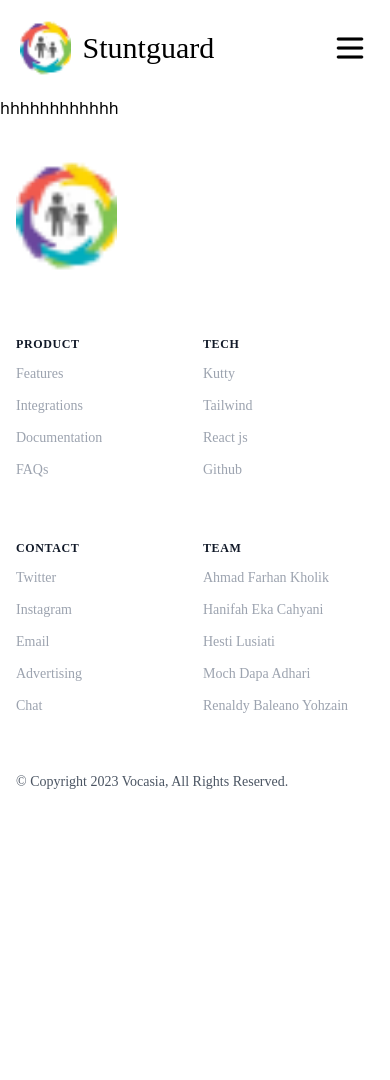
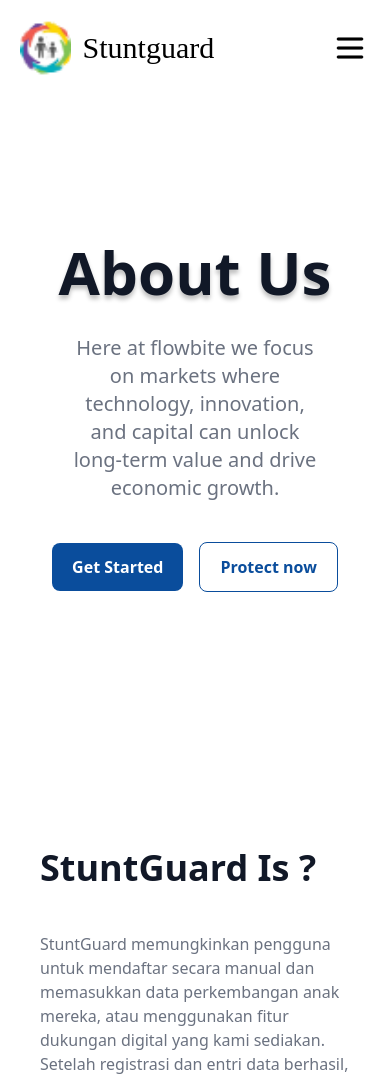
Before and after one commit to RenaldyBY/Stunting, a React (Vite) app: page /about in a window 390 px wide. Shown: the top 1080 px of the page. Before the commit the page ends 872 px from the top, so only its background shows below. Built offline with nearby package versions, Linux system fonts and the light colour scheme.

Commit message:
Update index.jsx

```diff
--- a/src/pages/aboutpages/index.jsx
+++ b/src/pages/aboutpages/index.jsx
@@ -1,11 +1,121 @@
-import React from "react";
+const About = () => {
+    const team = [
+      {
+        nama: "Ahmad Farhan Kholik",
+        role: "Orthodontist",
+        image:
+          "https://greatnusa.com/wp-content/uploads/2023/05/Contoh-profesionalisme-1200x900.webp",
+      },
+      {
+        nama: "Hanifah Eka Cahyani",
+        role: "Frontend Developer",
+        image:
+          "https://greatnusa.com/wp-content/uploads/2023/05/Contoh-profesionalisme-1200x900.webp",
+      },
+      {
+        nama: "Hesti Lusita",
+        role: "Backend Developer",
+        image:
+          "https://greatnusa.com/wp-content/uploads/2023/05/Contoh-profesionalisme-1200x900.webp",
+      },
+      {
+        nama: "Moch Dapa Adhari",
+        role: "Orthodontist",
+        image:
+          "https://greatnusa.com/wp-content/uploads/2023/05/Contoh-profesionalisme-1200x900.webp",
+      },
+      {
+        nama: "Renaldy Baleano Yohzain",
+        role: "Orthodontist",
+        image:
+          "https://greatnusa.com/wp-content/uploads/2023/05/Contoh-profesionalisme-1200x900.webp",
+      },
+    ];
 
-const index = () => {
-  return (
-    <div>
-      <h1>hhhhhhhhhhhh</h1>
-    </div>
-  );
-};
+    const aboutDesc = [
+      "StuntGuard memungkinkan pengguna untuk mendaftar secara manual dan memasukkan data perkembangan anak mereka, atau menggunakan fitur    dukungan digital yang kami sediakan. Setelah registrasi dan entri data berhasil, setiap pengguna akan memiliki akses ke riwayat    kesehatan anak mereka di platform.",
+      "Platform ini bertujuan untuk memungkinkan organisasi layanan kesehatan mengakses dan menganalisis data kesehatan anak secara    komprehensif dengan mudah. Para profesional layanan kesehatan dapat dengan cepat meninjau riwayat kesehatan anak, memperoleh    informasi yang relevan, dan membuat keputusan yang lebih baik mengenai perawatan dan perkembangan anak.",
+      "Tujuan StuntGuard adalah untuk meningkatkan kesadaran tentang kesehatan anak-anak, memberikan alat yang dapat diandalkan kepada    orang tua, dan membantu penyedia layanan kesehatan memberikan pelayanan yang lebih baik kepada mereka.Dan memastikan bahwa    setiap anak menerima layanan kesehatan yang optimal untuk pertumbuhan dan perkembangan yang sehat",
+    ];
 
-export default index;
+    return (
+      <div>
+        <section className=" flex flex-col items-center justify-center py-32 gap-10">
+          <div className="flex flex-col gap-3 items-center">
+            <h1
+              className="text-6xl font-black leading-relaxed text-center text-gray-900"
+              style={{
+                textShadow: "0px 4px 4px rgba(0, 0, 0, 0.25)",
+              }}
+            >
+              About Us
+            </h1>
+            <p className="text-[#6B7280] text-xl w-8/12 text-center">
+              Here at flowbite we focus on markets where technology, innovation,
+              and capital can unlock long-term value and drive economic growth.
+            </p>
+          </div>
+          <div className="flex items-center justify-center gap-4">
+            <button className="bg-primary px-5 py-3 rounded-lg text-white font-semibold">
+              Get Started
+            </button>
+            <button className="border-primary border px-5 py-3 rounded-lg text-primary font-semibold">
+              Protect now
+            </button>
+          </div>
+        </section>
+
+        <section className="flex lg:flex-row flex-col container mx-auto items-center justify-center gap-16 py-32 px-10">
+          <div className="flex-1 flex flex-col gap-6">
+            <h1 className="text-gray-900 lg:text-6xl text-4xl font-black pb-5">
+              StuntGuard Is ?
+            </h1>
+            <div className="flex flex-col text-gray-500 lg:text-xl text-base gap-5">
+              {aboutDesc.map((item, index) => (
+                <p key={index} className="indent-0 lg:indent-8">
+                  {item}
+                </p>
+              ))}
+            </div>
+          </div>
+          <div className="md:w-[375px] w-[280px] md:h-[375px] h-[280px]">
+            <img
+              src="https://play-lh.googleusercontent.com/qw7ES8XLlRV1tbFRNfQNpXpJbS8jxKAaxODep8PIxJcvJSKXE6Lhv7NuyHroJWdo2XG0=w240-h480-rw"
+              alt="icon-stunting"
+              className="w-full h-full object-cover"
+            />
+          </div>
+        </section>
+
+        <section className="bg-slate-400 pt-16 pb-20">
+        <h1 className="lg:text-xl font-black leading-relaxed text-center text-gray-900 pb-24 text-3xl">
+            Our Team
+          </h1>
+          <h1 className="lg:text-5xl font-black leading-relaxed text-center text-gray-900 pb-24 text-3xl">
+            Our Professinal Team
+          </h1>
+          <div className="container mx-auto px-10">
+            <div className="grid xl:grid-cols-5 lg:grid-cols-4 md:grid-cols-3 grid-cols-1 gap-10 gap-y-20">
+              {team.map((item, index) => (
+                <div key={index} className="relative">
+                  <div className="w-auto h-[375px]">
+                    <img
+                      src={item.image}
+                      alt={item.nama}
+                      className="w-full h-full object-cover"
+                    />
+                  </div>
+                  <div className="bg-white absolute -bottom-10 w-10/12 left-1/2 -translate-x-1/2 text-center px-2 py-5 rounded-lg">
+                    <h1 className="font-bold text-[#333]">{item.nama}</h1>
+                    <p className="text-xs text-[#333]">{item.role}</p>
+                  </div>
+                </div>
+              ))}
+            </div>
+          </div>
+        </section>
+      </div>
+    );
+  };
+
+  export default About;
```
